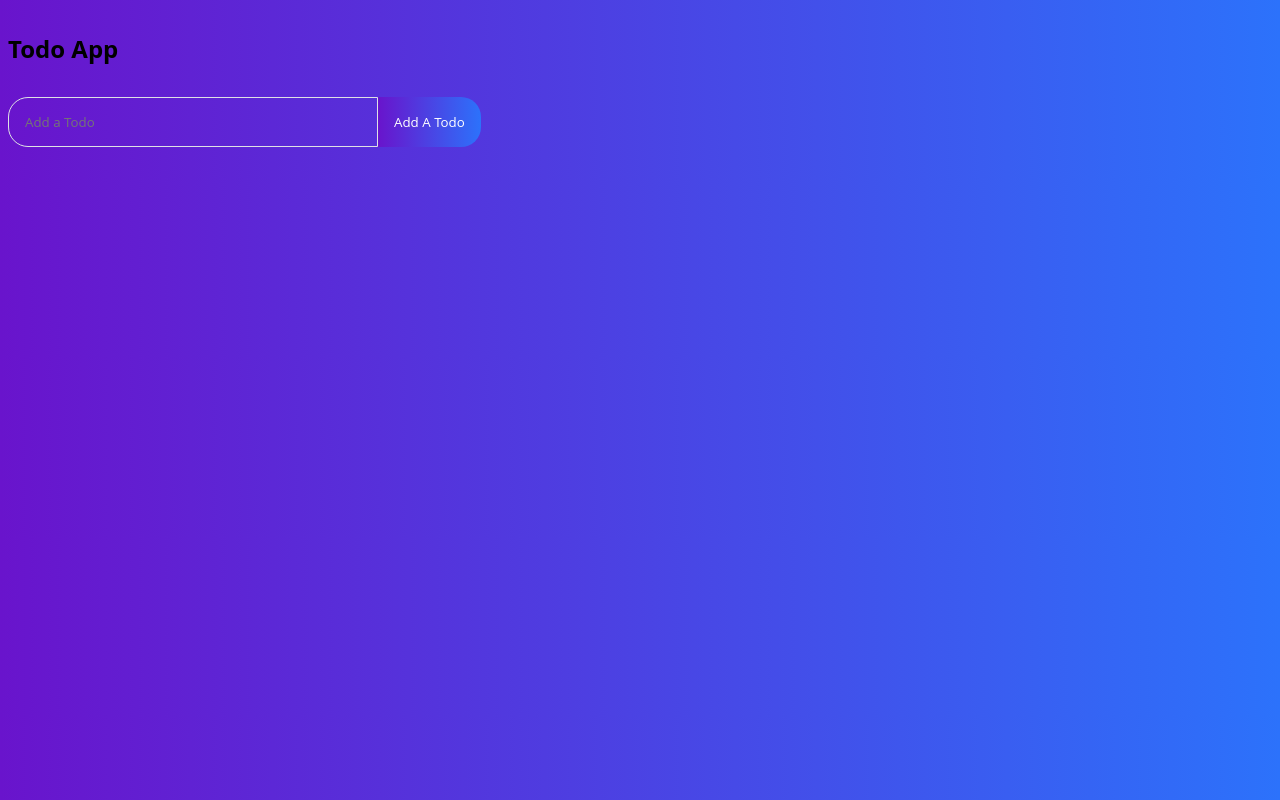
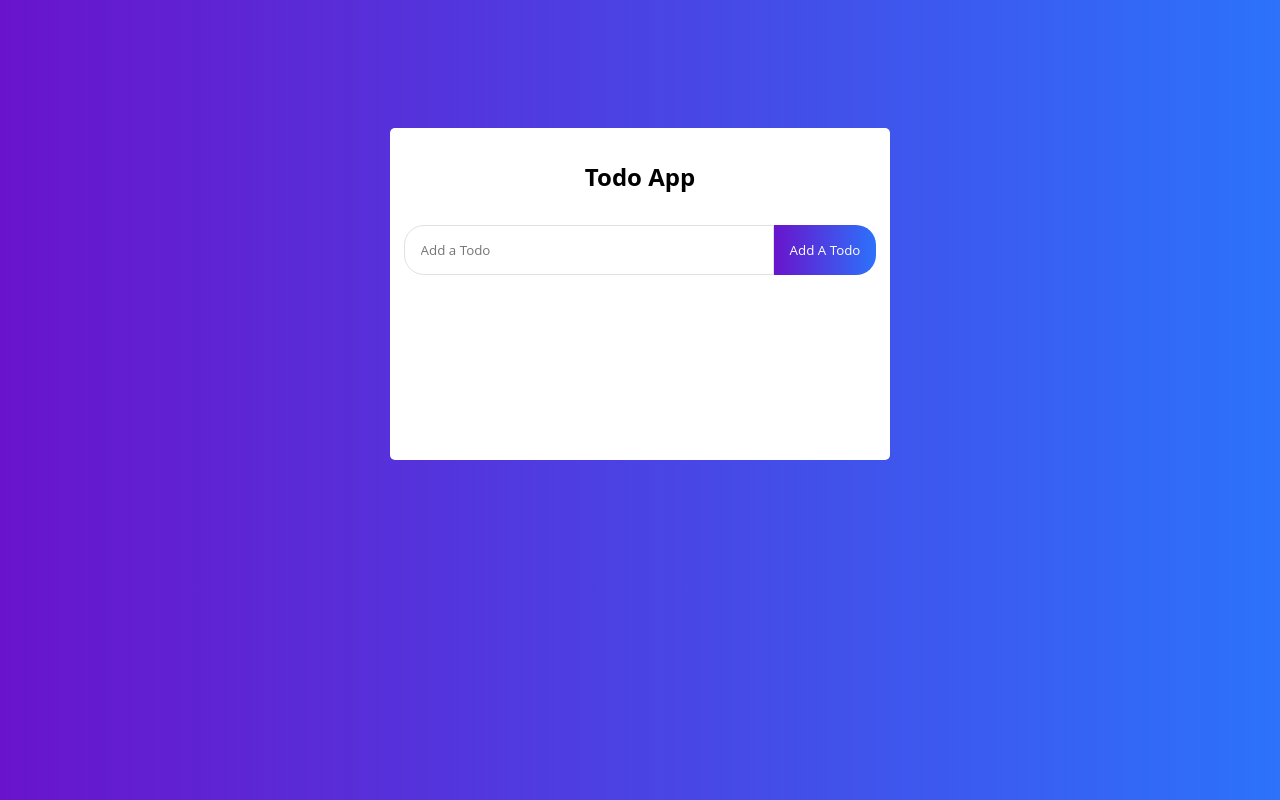
Before and after one commit to Azikenp/Toodoo, a React (Vite) app: page / in a window 1280 px wide. Built offline with nearby package versions, Linux system fonts and the light colour scheme.

Commit message:
functionality for todo app done

```diff
--- a/src/App.css
+++ b/src/App.css
@@ -1,6 +1,7 @@
 * {
-    font-family: 'Open Sans';
+  font-family: "Open Sans";
 }
+
 body {
   background: linear-gradient(
     90deg,
@@ -10,10 +11,11 @@
 }
 .todo-app {
   display: flex;
+  padding-bottom: 2rem;
   flex-direction: column;
   justify-content: flex-start;
   width: 500px;
-    min-height: 500px;
+  min-height: 300px;
   background: white;
   text-align: center;
   margin: 128px auto;
--- a/src/App.tsx
+++ b/src/App.tsx
@@ -1,7 +1,7 @@
 import TodoForm from "./components/TodoForm";
 import "./App.css";
 import { useState } from "react";
-import Todolist from "./components/Todolist";
+import TodoList from "./components/TodoList";
 
 const App = () => {
   const [todos, setTodos] = useState<Array<Todo>>([]);
@@ -23,10 +23,10 @@ const App = () => {
   }
 
   return (
-    <div>
+    <div className="todo-app">
       <h1>Todo App</h1>
       <TodoForm addTodo={addTodo} />
-      <Todolist todos={todos} toggleComplete={toggleComplete} />
+      <TodoList todos={todos} toggleComplete={toggleComplete} />
     </div>
   );
 };
```
Lines whose indentation alone changed are shown as unchanged.
